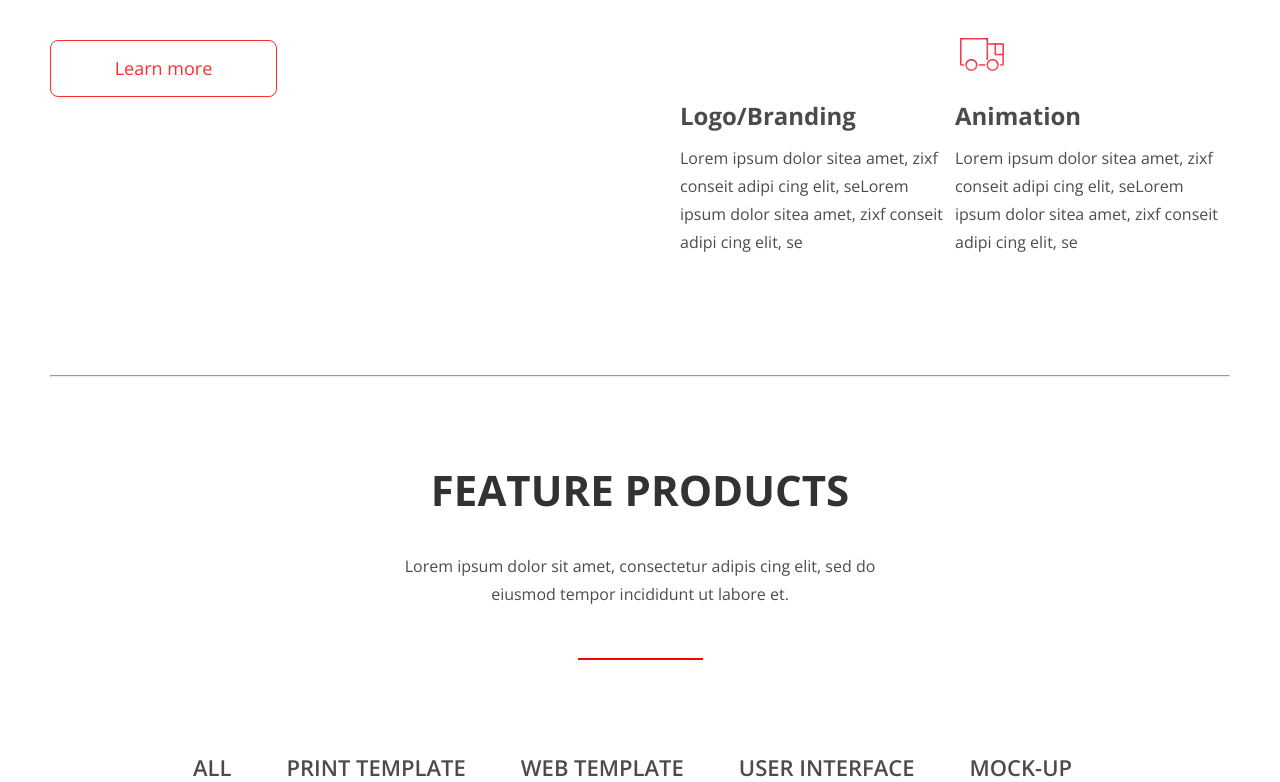
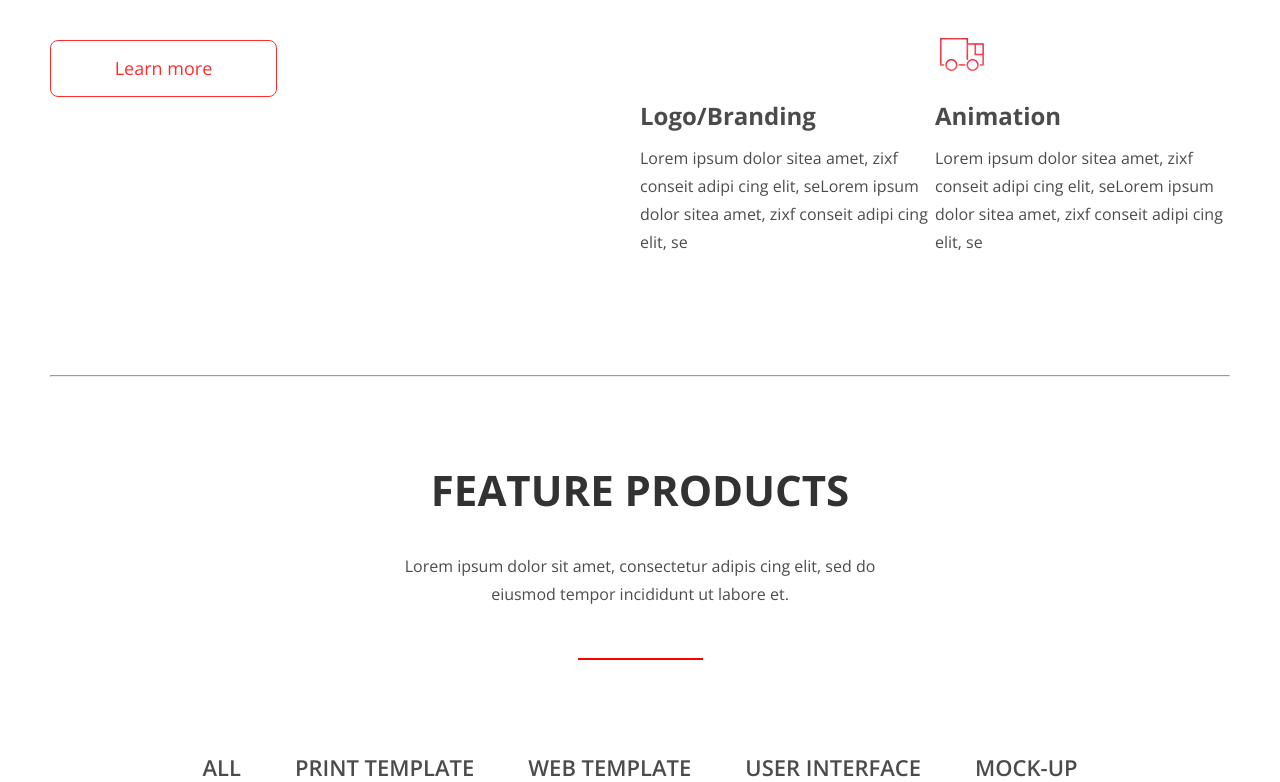
Before and after one commit to Targonkp/landingpage-agency, a website: page src/index.html in a window 1280 px wide. Shown: the part 1078-1860 px from the top of the page. Drawn offline with nearby package versions, Linux system fonts and the light colour scheme.

Commit message:
Add files via upload

```diff
--- a/src/style/style.css
+++ b/src/style/style.css
@@ -4,6 +4,10 @@ body{
     font-family: 'Open Sans', sans-serif;
     min-width: 380px;
     font-size: 16px;
+}
+
+ul {
+    padding: 0;
 }
 
 h1{
@@ -82,7 +86,7 @@ nav {
 }
 
 .main-meny>li{
-    margin-left: 45px;
+    margin: 0 22px;
 }
 
 .main-meny>li>a{
@@ -189,7 +193,7 @@ nav {
 
 .tabs>li{
     text-transform: uppercase;
-    padding-right: 55px;
+    padding: 0 27px;
 }
 
 .tabs>li>a{
```
